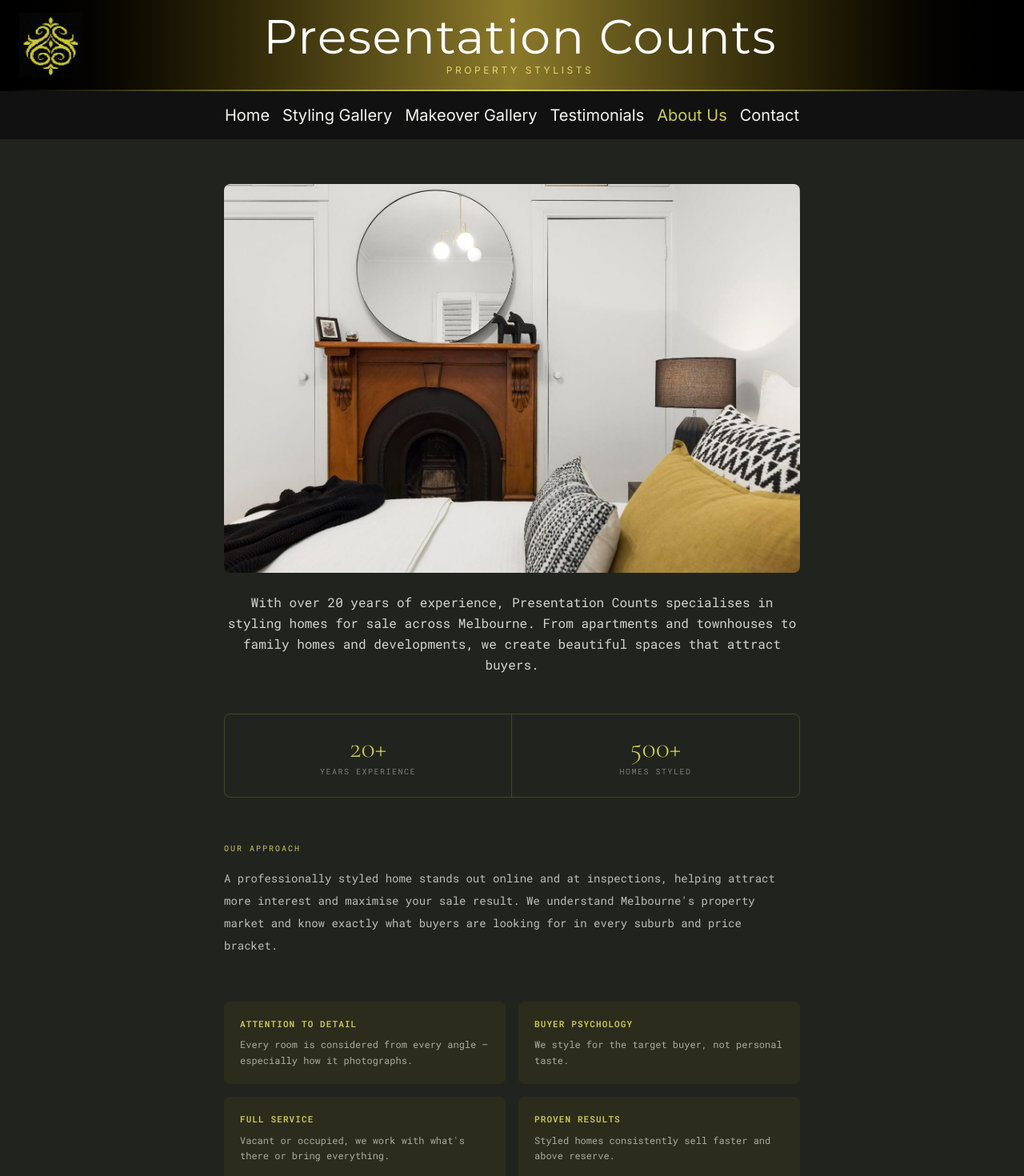
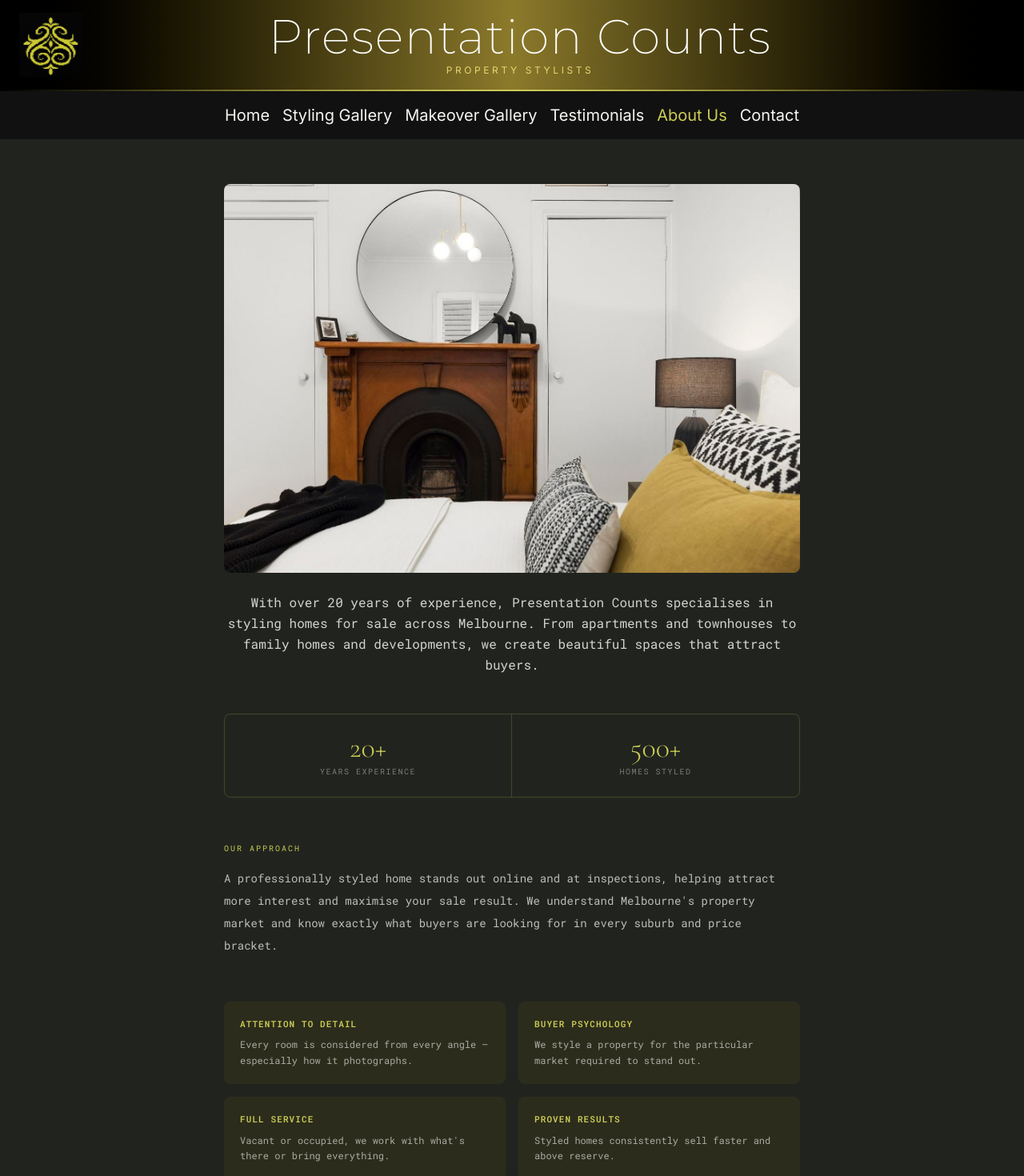
Before and after one commit to Dev-EthanR/presentation-counts-website, a Next.js app: page /about in a window 1280 px wide. Shown: the top 1470 px of the page at 80% size. Built offline with nearby package versions, Linux system fonts and the light colour scheme.

Commit message:
adust wording on home page

```diff
--- a/app/about/components/Values.tsx
+++ b/app/about/components/Values.tsx
@@ -7,7 +7,8 @@ const Values = () => {
     },
     {
       title: "Buyer Psychology",
-      description: "We style for the target buyer, not personal taste.",
+      description:
+        "We style a property for the particular market required to stand out.",
     },
     {
       title: "Full Service",
--- a/app/components/Header.tsx
+++ b/app/components/Header.tsx
@@ -26,7 +26,7 @@ const Header = () => {
             height={80}
           />
           <div className="text-center">
-            <div className="font-montserrat text-3xl lg:text-6xl tracking-wide text-white">
+            <div className="font-montserrat text-3xl lg:text-6xl tracking-wide text-white font-extralight">
               Presentation Counts
             </div>
             <p className="text-yellow-200/80 text-xs tracking-[0.3em] uppercase mt-1">
```
